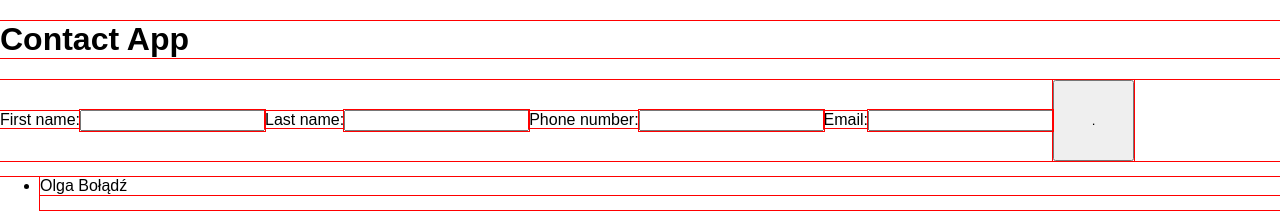
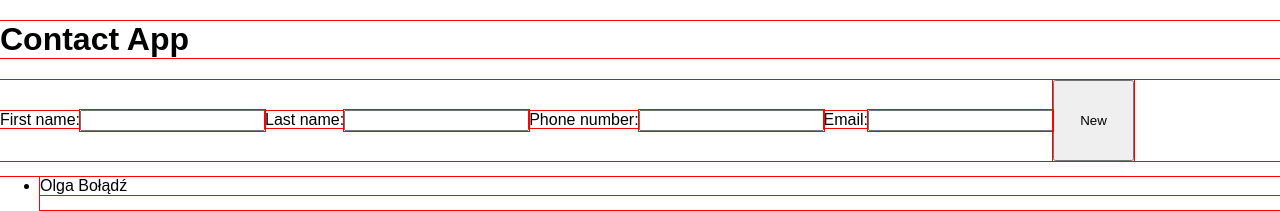
Before and after one commit to bartzaw/contact-list-react-app, a React (Create React App) app: page / in a window 1280 px wide. Shown: the top 211 px of the page. Built offline with nearby package versions, Linux system fonts and the light colour scheme; data requests are answered from the project's data file.

Commit message:
add button to add new contact

```diff
--- a/src/components/NewContactPanel/NewContactPanel.js
+++ b/src/components/NewContactPanel/NewContactPanel.js
@@ -92,7 +92,7 @@ class newContactPanel extends Component {
             />
           </label>
 
-          <button className='contacts-addButton' title='Add new contact'>.</button>
+          <button className='contacts-addButton' title='Add new contact'>New</button>
         </form>
       </div>
     )
```
